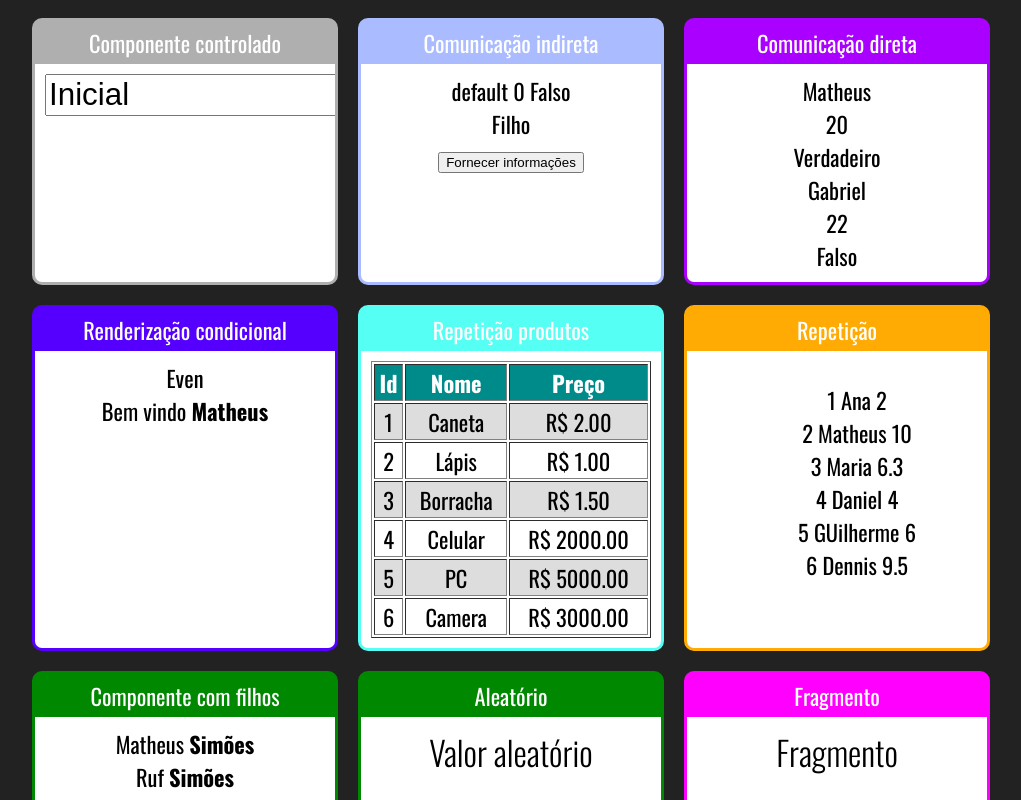
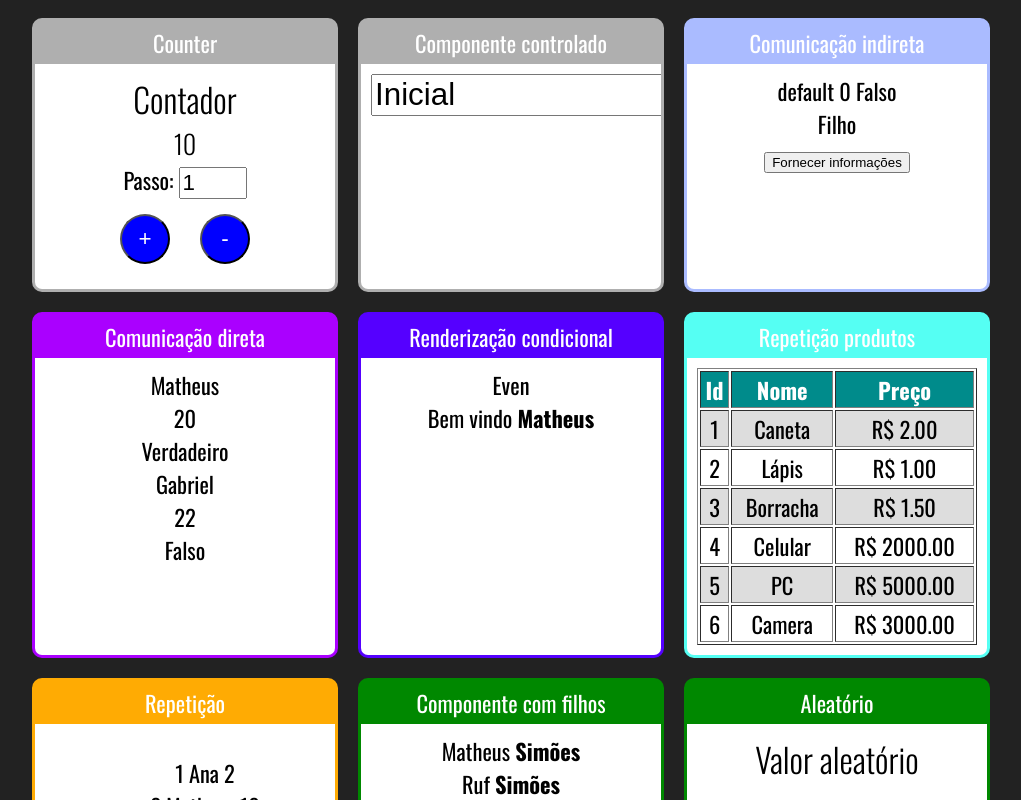
Before and after one commit to MatheusSimoes13/Clear-JS-Treinamento, a React (Create React App) app in the folder fundamentos-react/: page / in a window 1280 px wide. Shown: the top 800 px of the page, without its empty margins (129-1150 px from the left). Built offline with nearby package versions, Linux system fonts and the light colour scheme.

Commit message:
Contador #01 #02

```diff
--- a/fundamentos-react/src/App.jsx
+++ b/fundamentos-react/src/App.jsx
@@ -3,6 +3,7 @@ import React from "react"
 
 import Card from "./components/layout/Card"
 
+import Counter from './components/counter/Counter'
 import Input from './components/form/Input'
 import IndirectFather from './components/communication/IndirectFather'
 import DirectFather from './components/communication/DirectFather'
@@ -22,6 +23,9 @@ export default _ => (
         <div className="App">
 
             <div className="Cards">
+                <Card titulo="Counter" color="#AFAFAF">
+                    <Counter initNumber={10} initStep={1}></Counter>
+                </Card>
                 <Card titulo="Componente controlado " color="#AFAFAF">
                     <Input></Input>
                 </Card>
--- /dev/null
+++ b/fundamentos-react/src/components/counter/Buttons.jsx
@@ -0,0 +1,10 @@
+import React from "react"
+
+export default props => {
+    return (
+        <div>
+            <button onClick={props.setInc}>+</button>
+            <button onClick={props.setDec}>-</button>
+        </div>
+    )
+}
--- /dev/null
+++ b/fundamentos-react/src/components/counter/Counter.css
@@ -0,0 +1,14 @@
+.Counter input {
+    font-size: 1.4rem;
+    width: 60px;
+}
+
+.Counter button {
+    margin: 15px;
+    height: 50px;
+    width: 50px;
+    border-radius: 50%;
+    background-color: blue;
+    color: #fff;
+    font-size: 1.4rem;
+}
--- /dev/null
+++ b/fundamentos-react/src/components/counter/Counter.jsx
@@ -0,0 +1,55 @@
+import './Counter.css'
+import React, { Component } from "react"
+
+import Display from './Display'
+import Buttons from './Buttons'
+import StepForm from './StepForm'
+
+class Counter extends Component {
+
+    state = {
+        number: this.props.initNumber || 0,
+        step: this.props.initStep || 5
+    }
+
+
+    inc = () => {
+        this.setState({
+            number: this.state.number + this.state.step
+        })
+    }
+
+
+    dec = () => {
+        this.setState({
+            number: this.state.number - this.state.step
+        })
+    }
+
+    setStep = (newStep) => {
+        this.setState({
+            step: newStep
+        })
+    }
+
+    // constructor(props){
+    //     super(props)
+
+    //     this.state = {
+    //         number: this.props.initNumber
+    //     }
+
+    render() {
+        return (
+            <div className='Counter'>
+                <h2>Contador</h2>
+                <Display number={this.state.number}/>
+                <StepForm step={this.state.step} setStep={this.setStep}/>
+                <Buttons setInc={this.inc} setDec={this.dec} />
+            </div>
+        )
+    }
+}
+
+export default Counter
+    // }
--- /dev/null
+++ b/fundamentos-react/src/components/counter/Display.jsx
@@ -0,0 +1,7 @@
+import React from "react"
+
+export default props => {
+    return (
+        <h3>{props.number}</h3>
+    )
+}
--- /dev/null
+++ b/fundamentos-react/src/components/counter/StepForm.jsx
@@ -0,0 +1,10 @@
+import React from "react"
+
+export default props => {
+    return (
+        <div>
+            <label htmlFor="stepInput">Passo: </label>
+            <input id="stepInput" type="number" value={props.step} onChange={e => props.setStep(+e.target.value)} />
+        </div>
+    )
+}
```
